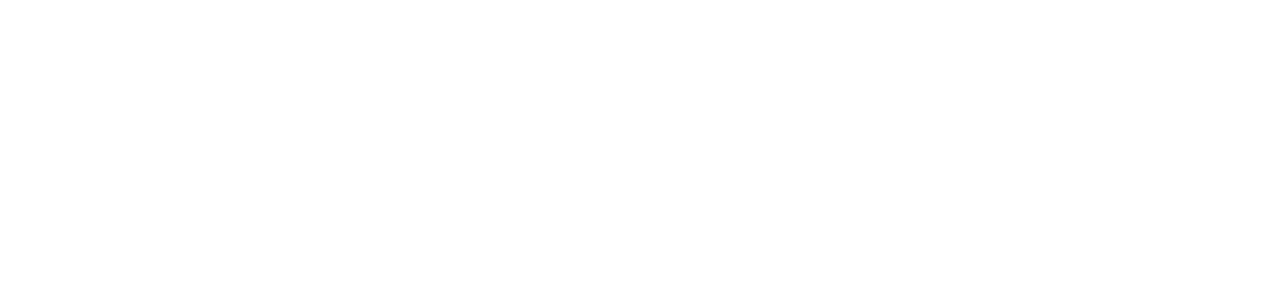
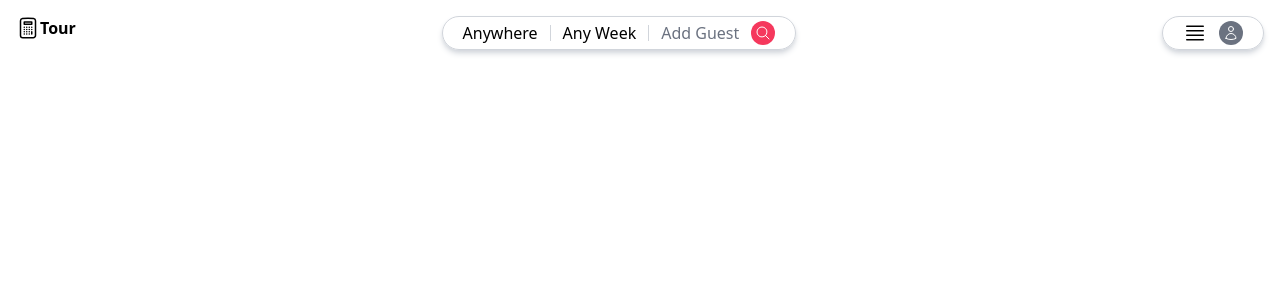
Before and after one commit to vikasmittal7011/hotel-management-frontend, a React (Create React App) app: page / in a window 1280 px wide. Shown: the top 300 px of the page. Built offline with nearby package versions, Linux system fonts and the light colour scheme.

Commit message:
add navbar

```diff
--- a/package.json
+++ b/package.json
@@ -8,6 +8,7 @@
     "@testing-library/user-event": "^13.5.0",
     "react": "^18.2.0",
     "react-dom": "^18.2.0",
+    "react-router-dom": "^6.21.3",
     "react-scripts": "5.0.1",
     "web-vitals": "^2.1.4"
   },
--- a/src/App.js
+++ b/src/App.js
@@ -1,5 +1,15 @@
+import { Suspense } from "react";
+import { Home } from "./pages";
+import { Route, Routes } from "react-router-dom";
+
 const App = () => {
-  return <div></div>;
+  return <div>
+    <Suspense fallback="Loading">
+      <Routes>
+        <Route path="/" exact element={<Home />}></Route>
+      </Routes>
+    </Suspense>
+  </div>;
 };
 
 export default App;
--- /dev/null
+++ b/src/components/home/NavBar.js
@@ -0,0 +1,40 @@
+const NavBar = () => {
+  return <div>
+    <header className="flex justify-between p-4">
+
+      <div className="flex">
+        <svg xmlns="http://www.w3.org/2000/svg" fill="none" viewBox="0 0 24 24" strokeWidth={1.5} stroke="currentColor" className="w-6 h-6">
+          <path strokeLinecap="round" strokeLinejoin="round" d="M15.75 15.75V18m-7.5-6.75h.008v.008H8.25v-.008Zm0 2.25h.008v.008H8.25V13.5Zm0 2.25h.008v.008H8.25v-.008Zm0 2.25h.008v.008H8.25V18Zm2.498-6.75h.007v.008h-.007v-.008Zm0 2.25h.007v.008h-.007V13.5Zm0 2.25h.007v.008h-.007v-.008Zm0 2.25h.007v.008h-.007V18Zm2.504-6.75h.008v.008h-.008v-.008Zm0 2.25h.008v.008h-.008V13.5Zm0 2.25h.008v.008h-.008v-.008Zm0 2.25h.008v.008h-.008V18Zm2.498-6.75h.008v.008h-.008v-.008Zm0 2.25h.008v.008h-.008V13.5ZM8.25 6h7.5v2.25h-7.5V6ZM12 2.25c-1.892 0-3.758.11-5.593.322C5.307 2.7 4.5 3.65 4.5 4.757V19.5a2.25 2.25 0 0 0 2.25 2.25h10.5a2.25 2.25 0 0 0 2.25-2.25V4.757c0-1.108-.806-2.057-1.907-2.185A48.507 48.507 0 0 0 12 2.25Z" />
+        </svg>
+        <span className="font-bold">Tour</span>
+      </div>
+
+      <div className="flex border border-1 border-gray-300 rounded-full items-center gap-3 px-5 py-1 shadow-md shadow-gray-300">
+        <div>Anywhere</div>
+        <div className="border-l border-gray-300 border-y-8" ></div>
+        <div>Any Week</div>
+        <div className="border-l border-gray-300 border-y-8" ></div>
+        <div className="text-gray-500">Add Guest</div>
+        <div className="bg-primary rounded-full p-1 text-white">
+          <svg xmlns="http://www.w3.org/2000/svg" fill="none" viewBox="0 0 24 24" strokeWidth={1.5} stroke="currentColor" className="w-4 h-4">
+            <path strokeLinecap="round" strokeLinejoin="round" d="m21 21-5.197-5.197m0 0A7.5 7.5 0 1 0 5.196 5.196a7.5 7.5 0 0 0 10.607 10.607Z" />
+          </svg>
+        </div>
+      </div>
+
+      <div className="flex border border-1 border-gray-300 rounded-full items-center gap-3 px-5 py-1 shadow-md shadow-gray-300">
+        <svg xmlns="http://www.w3.org/2000/svg" fill="none" viewBox="0 0 24 24" strokeWidth={1.5} stroke="currentColor" className="w-6 h-6">
+          <path strokeLinecap="round" strokeLinejoin="round" d="M3.75 5.25h16.5m-16.5 4.5h16.5m-16.5 4.5h16.5m-16.5 4.5h16.5" />
+        </svg>
+        <div className="rounded-full p-1 text-white bg-gray-500">
+          <svg xmlns="http://www.w3.org/2000/svg" fill="none" viewBox="0 0 24 24" strokeWidth={1.5} stroke="currentColor" className="w-4 h-4">
+            <path strokeLinecap="round" strokeLinejoin="round" d="M15.75 6a3.75 3.75 0 1 1-7.5 0 3.75 3.75 0 0 1 7.5 0ZM4.501 20.118a7.5 7.5 0 0 1 14.998 0A17.933 17.933 0 0 1 12 21.75c-2.676 0-5.216-.584-7.499-1.632Z" />
+          </svg>
+        </div>
+      </div>
+
+    </header>
+  </div>;
+};
+
+export default NavBar;
--- a/src/index.js
+++ b/src/index.js
@@ -2,10 +2,13 @@
 import ReactDOM from "react-dom/client";
 import App from "./App";
 import "./index.css";
+import { BrowserRouter } from "react-router-dom";
 
 const root = ReactDOM.createRoot(document.getElementById("root"));
 root.render(
   <React.StrictMode>
-    <App />
+    <BrowserRouter>
+      <App />
+    </BrowserRouter>
   </React.StrictMode>
 );
--- /dev/null
+++ b/src/pages/Home.js
@@ -0,0 +1,11 @@
+import NavBar from "../components/home/NavBar";
+
+const Home = () => {
+  return (
+    <div>
+      <NavBar />
+    </div>
+  );
+};
+
+export default Home;
--- /dev/null
+++ b/src/pages/index.js
@@ -0,0 +1,5 @@
+import { lazy } from "react";
+
+const Home = lazy(() => import("./Home"));
+
+export { Home };
--- a/tailwind.config.js
+++ b/tailwind.config.js
@@ -2,7 +2,11 @@
 module.exports = {
   content: ["./src/**/*.{html,js}"],
   theme: {
-    extend: {},
+    extend: {
+      colors: {
+        primary: "#F5385D"
+      }
+    },
   },
   plugins: [],
 };
```
Also changed, not shown: 1 other file (tests, documents, lock files or other folders).
